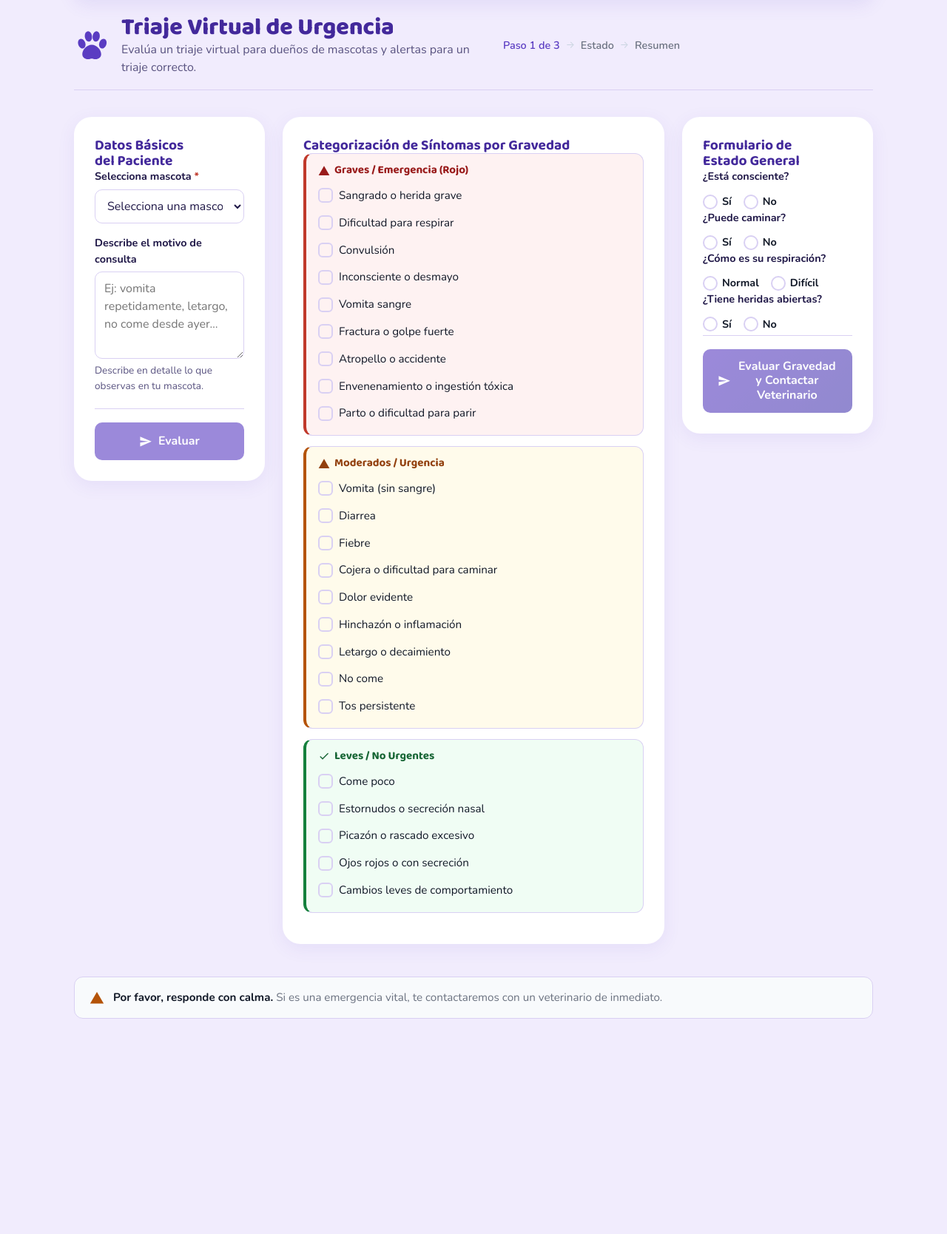
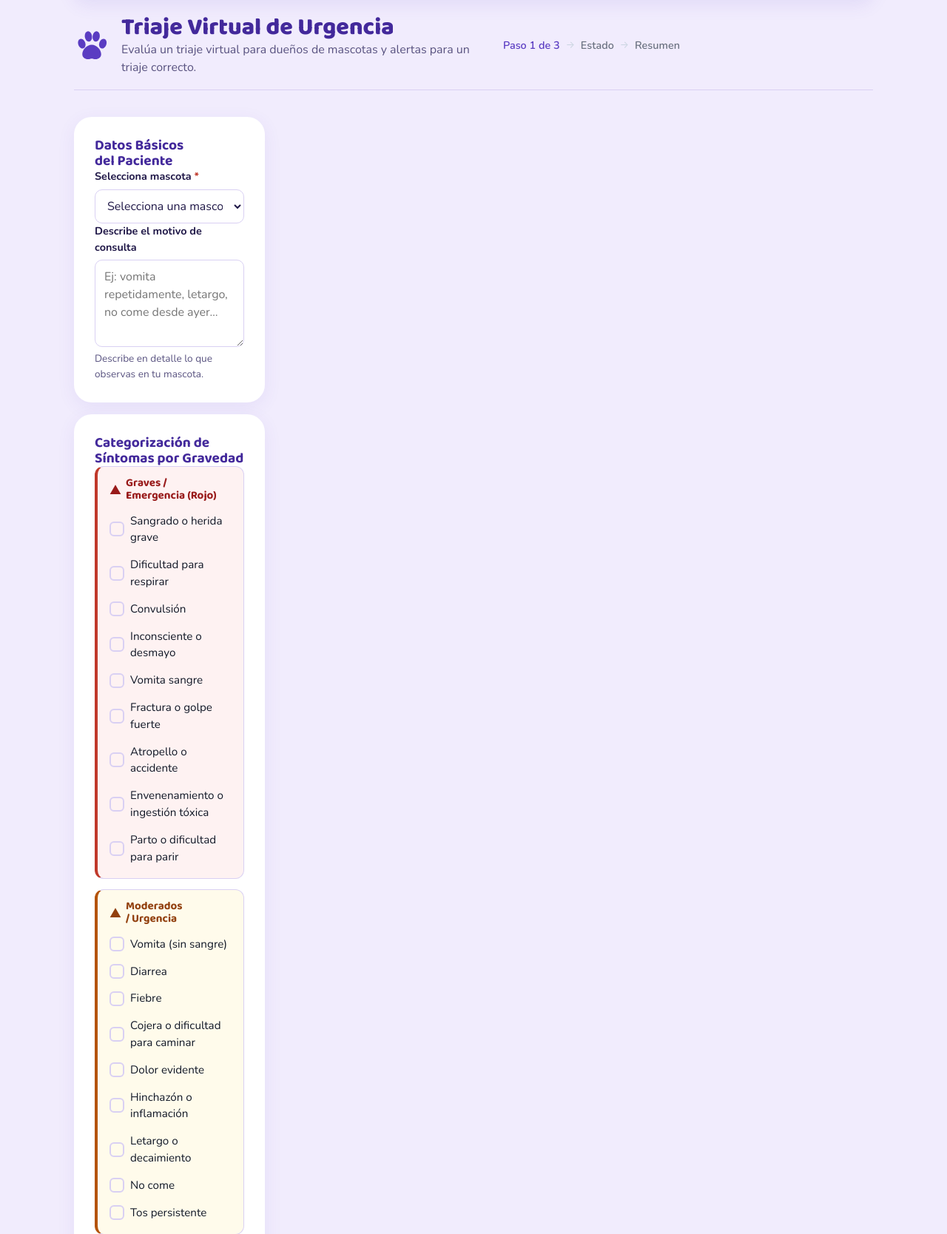
Before and after one commit to Luis-Alejandro-18/Veterinaria_Modular, a Flask app: page /triaje/nueva in a window 1280 px wide. Shown: the part 78-1746 px from the top of the page at 74% size. Before the commit the page ends 1455 px from the top, so only its background shows below. Run offline with Flask 3, Linux system fonts and the light colour scheme; the visitor is signed in with stand-in values (Sample User, id 1); tables that the repository leaves empty hold one stand-in row (values such as "Sample post"); some libraries are stand-ins or nearby versions.

Commit message:
fix: envolver todo el formulario en un solo POST y dejar solo el botón final

```diff
--- a/templates/triaje/form.html
+++ b/templates/triaje/form.html
@@ -20,11 +20,12 @@
 
 <div class="triaje-container">
   {% if mascotas %}
+  <form method="post" class="form">
+    <input type="hidden" name="csrf_token" value="{{ csrf_token() }}">
+
     <div class="col-paciente">
       <div class="card card-paciente">
         <h3>Datos Básicos del Paciente</h3>
-      <form method="post" class="form">
-        <input type="hidden" name="csrf_token" value="{{ csrf_token() }}">
 
         <div class="field">
           <label for="mascota_id">Selecciona mascota <span class="req">*</span></label>
@@ -41,14 +42,6 @@
           <textarea class="in" id="motivo" name="motivo" rows="4" placeholder="Ej: vomita repetidamente, letargo, no come desde ayer…"></textarea>
           <small class="hint">Describe en detalle lo que observas en tu mascota.</small>
         </div>
-
-        <div class="actions">
-          <button type="submit" class="btn btn-primary btn-evaluar">
-            <svg class="i" aria-hidden="true"><use href="#send"/></svg>
-            Evaluar
-          </button>
-        </div>
-      </form>
       </div>
     </div>
 
@@ -173,6 +166,7 @@
         </div>
       </div>
     </div>
+  </form>
   {% else %}
   <div class="card empty-state">
     <h2>Primero registra una mascota</h2>
@@ -202,7 +196,6 @@
     const checkboxes = document.querySelectorAll('input[name="sintomas_predefinidos"]');
     const radios = document.querySelectorAll('input[type="radio"]');
     const motivo = document.getElementById('motivo');
-    const btnEvaluar = document.querySelector('.btn-evaluar');
     const btnFinal = document.querySelector('.btn-final');
 
     // Validación: al menos un campo debe estar lleno para habilitar botón
@@ -212,7 +205,6 @@
       const hayMotivo = motivo && motivo.value.trim().length > 0;
       const habilitado = haySintomas || hayRadios || hayMotivo;
 
-      if (btnEvaluar) btnEvaluar.disabled = !habilitado;
       if (btnFinal) btnFinal.disabled = !habilitado;
     }
 
```
Lines whose indentation alone changed are shown as unchanged.
